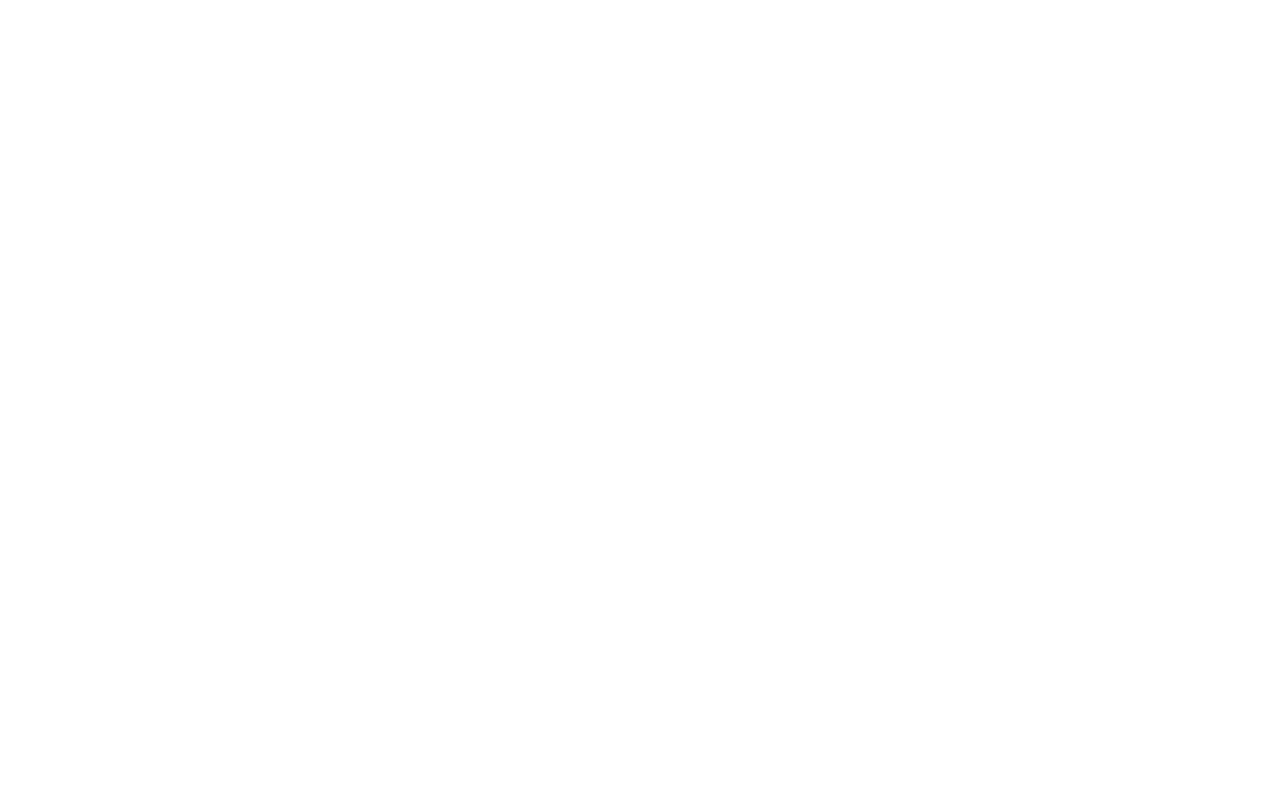
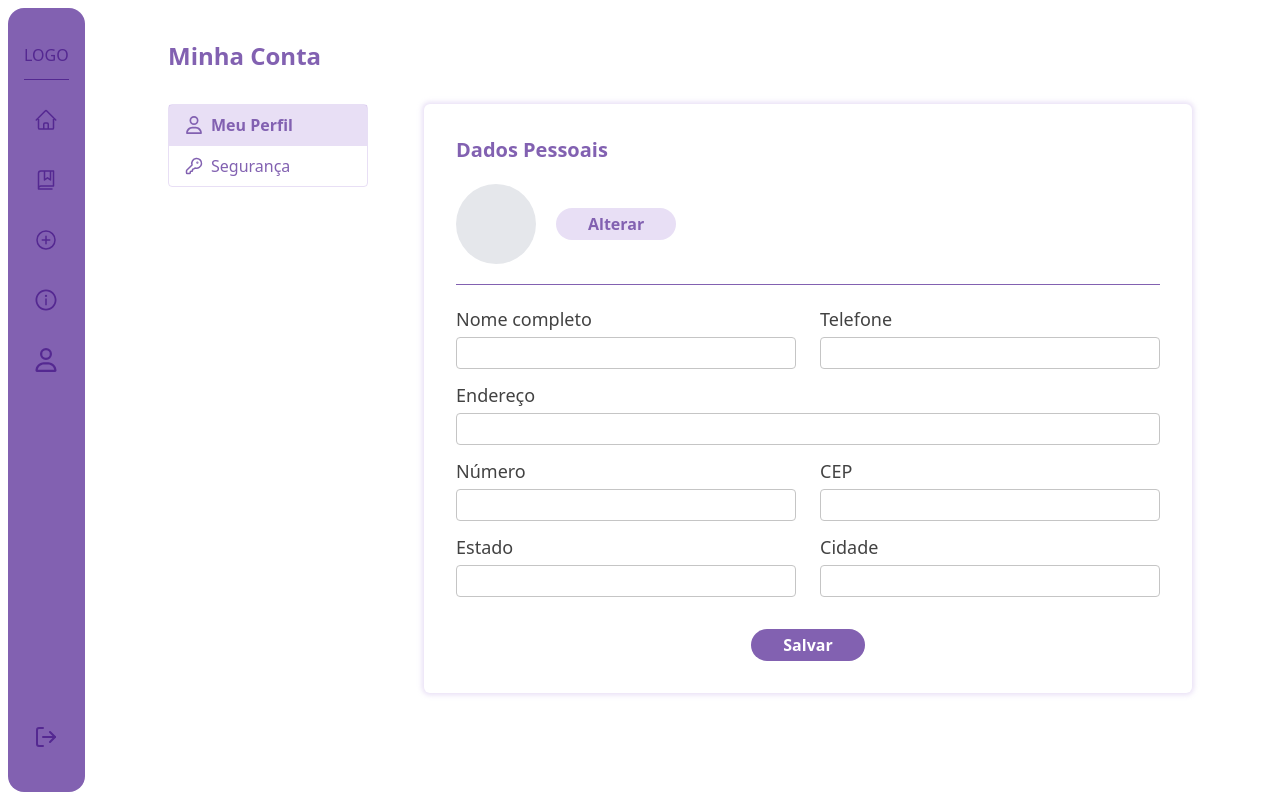
Before and after one commit to imarialu/bibliotroca, a React (Vite) app: page /minha-conta in a window 1280 px wide. Before the commit this address had no page. Built offline with nearby package versions, Linux system fonts and the light colour scheme.

Commit message:
feat: adiciona rota de minha conta ao sidebar

```diff
--- a/src/App.jsx
+++ b/src/App.jsx
@@ -13,10 +13,10 @@
         <Routes>
           <Route path='/login' element={<Login/>}/>
           <Route path='/cadastro' element={<Register/>}/>
-          <Route path='/inicio' element={<Home/>}/>
+          <Route path='/' element={<Home/>}/>
           <Route path='/cadastro-de-livros' element={<BookRegister/>}/>
           <Route path='/meus-livros' element={<MyBooks/>}/>
-          <Route path='/' element={<MyAccount/>}/>
+          <Route path='/minha-conta' element={<MyAccount/>}/>
         </Routes>
       </Router>
     </>
--- a/src/components/Sidebar.jsx
+++ b/src/components/Sidebar.jsx
@@ -5,6 +5,7 @@
 import { IoAddCircleOutline } from 'react-icons/io5';
 import { LuLogOut } from 'react-icons/lu';
 import { AiOutlineInfoCircle } from 'react-icons/ai';
+import { FaRegUser } from 'react-icons/fa6';
 
 
 export default function Sidebar(){
@@ -16,11 +17,11 @@
                     <hr className="mt-3 text-[var(--color-darkpurple)]"/>
 
                     <ul className="flex flex-col gap-5 items-center mt-5">
-                        <SidebarLink url={"/inicio"} icon={<HiOutlineHome className="text-2xl"/>}/>
+                        <SidebarLink url={"/"} icon={<HiOutlineHome className="text-2xl"/>}/>
                         <SidebarLink url={"/meus-livros"} icon={<PiBookBookmark className="text-2xl"/>}/>
-                        <SidebarLink url={"//cadastro-de-livros"} icon={<IoAddCircleOutline className="text-2xl"/>}/>
+                        <SidebarLink url={"/cadastro-de-livros"} icon={<IoAddCircleOutline className="text-2xl"/>}/>
                         <SidebarLink icon={<AiOutlineInfoCircle className="text-2xl"/>}/>
-                        <div></div>
+                        <SidebarLink url={"/minha-conta"} icon={<FaRegUser className="text-2xl"/>}/>
                 </ul>
                 </div>
 
```
